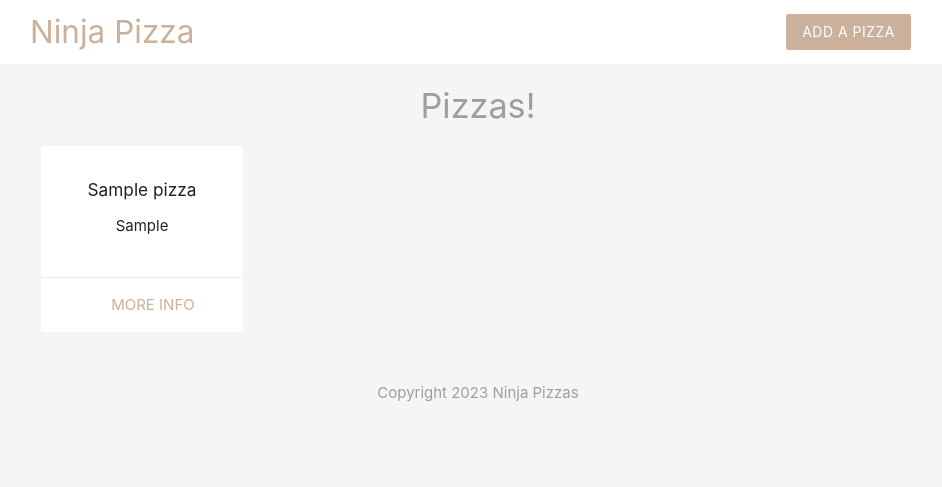
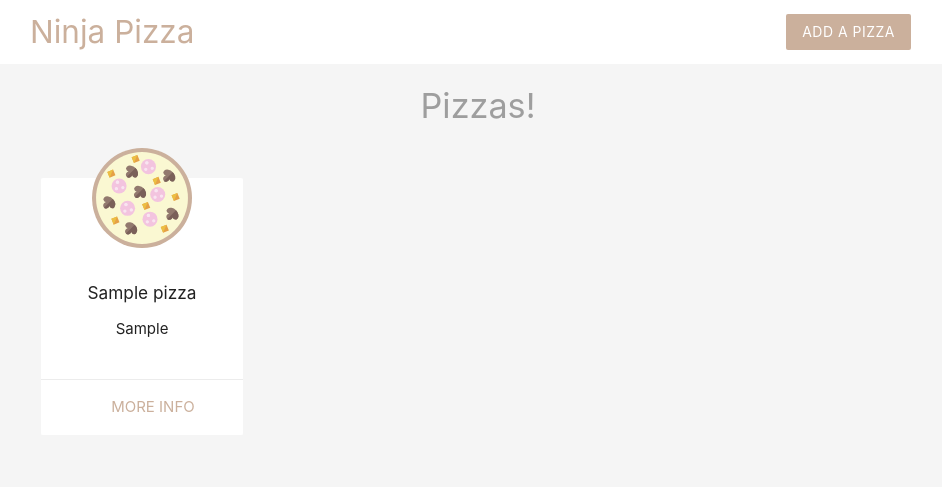
Before and after one commit to DerenB/PHP-Tutorial, a PHP site: page /index.php in a window 1280 px wide. Shown: the top 487 px of the page, without its empty margins (162-1104 px from the left). Run offline with PHP 8.4, Linux system fonts and the light colour scheme; tables that the repository leaves empty or names only in its code hold one stand-in row (values such as "Sample post").

Commit message:
Video 33: CSS Styling

```diff
--- a/details.php
+++ b/details.php
@@ -48,7 +48,7 @@
 
     <?php include('templates/header.php') ?>
 
-    <div class="container center">
+    <div class="container center grey-text">
         <?php if($pizza): ?>
 
             <h4><?php echo htmlspecialchars($pizza['title']); ?></h4>
--- a/index.php
+++ b/index.php
@@ -38,6 +38,7 @@
 
                 <div class="col s6 m3">
                     <div class="card z-depth-0">
+                        <img src="img/pizza.svg" class="pizza" alt="Pizza">
                         <div class="card-content center">
                             <h6><?php echo htmlspecialchars($pizza['title']); ?></h6>
                             <ul>
--- a/templates/header.php
+++ b/templates/header.php
@@ -17,6 +17,13 @@
             margin: 20px auto;
             padding: 20px;
         }
+        .pizza {
+            width: 100px;
+            margin: 40px auto -30px;
+            display: block;
+            position: relative;
+            top: -30px;
+        }
     </style>
 </head>
 
```
Also changed, not shown: img/pizza.svg (added).
